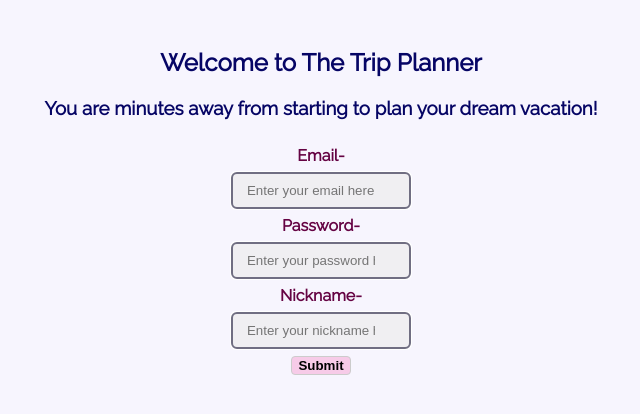
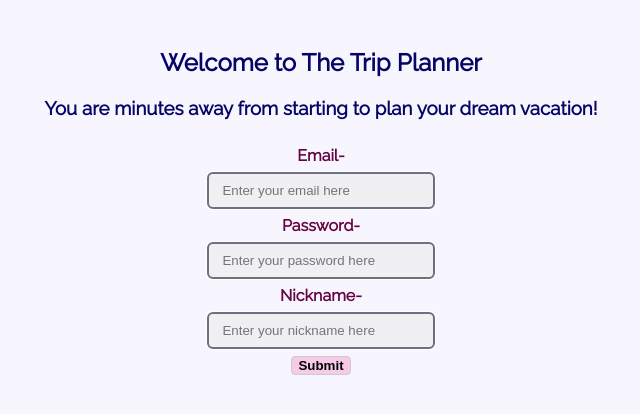
Before and after one commit to InbalGam/trip_planner, a React (Create React App) app in the folder frontend/trip-planner/: page /register in a window 1280 px wide. Shown: the top 414 px of the page, without its empty margins (319-959 px from the left). Built offline with nearby package versions, Linux system fonts and the light colour scheme; no server answers; a web font is replaced by a local one.

Commit message:
removed percentage

```diff
--- a/frontend/trip-planner/src/Components/Styles/Login.css
+++ b/frontend/trip-planner/src/Components/Styles/Login.css
@@ -36,7 +36,6 @@
 }
 
 .loginForm input {
-    width: 10%;
     align-self: center;
     margin-top: 0.5rem;
 }
--- a/frontend/trip-planner/src/Components/Styles/Register.css
+++ b/frontend/trip-planner/src/Components/Styles/Register.css
@@ -19,7 +19,6 @@ h3 {
 }
 
 .registerForm input {
-    width: 10%;
     align-self: center;
     margin-top: 0.5rem;
 }
```
